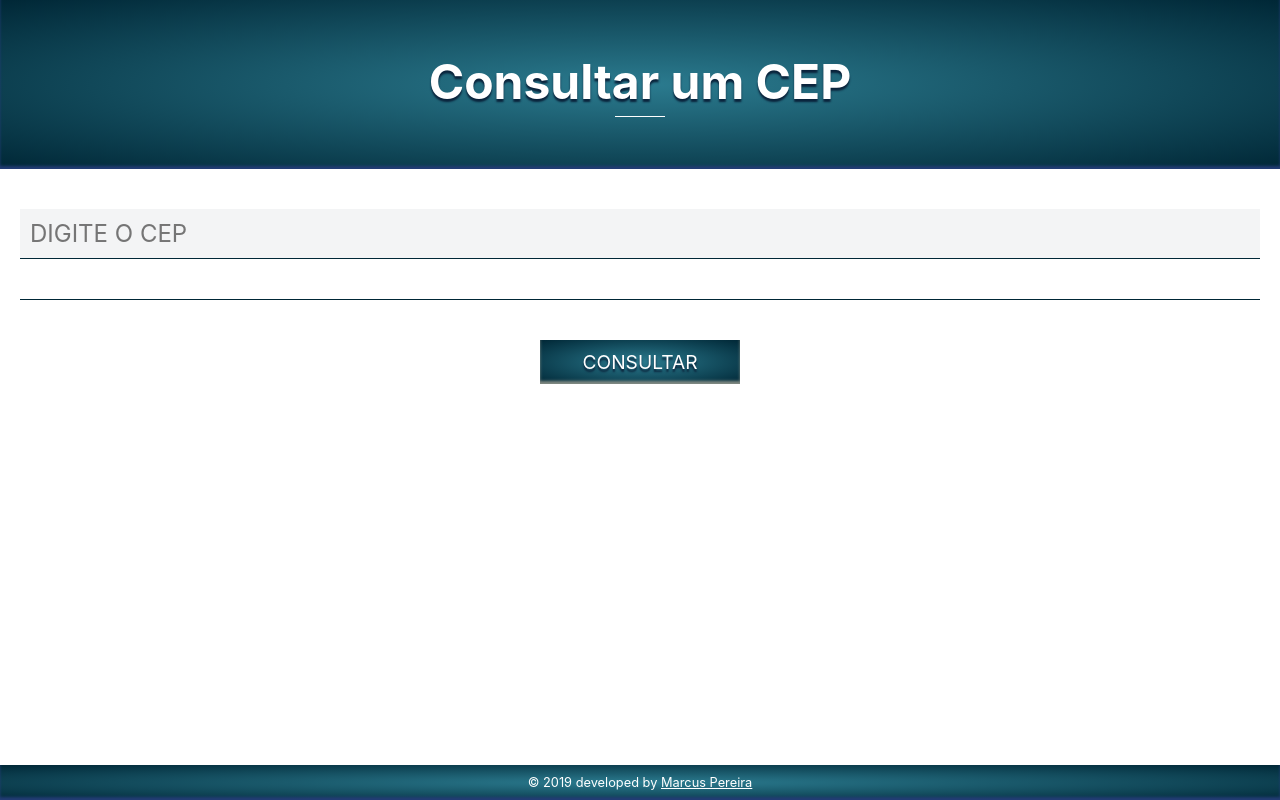
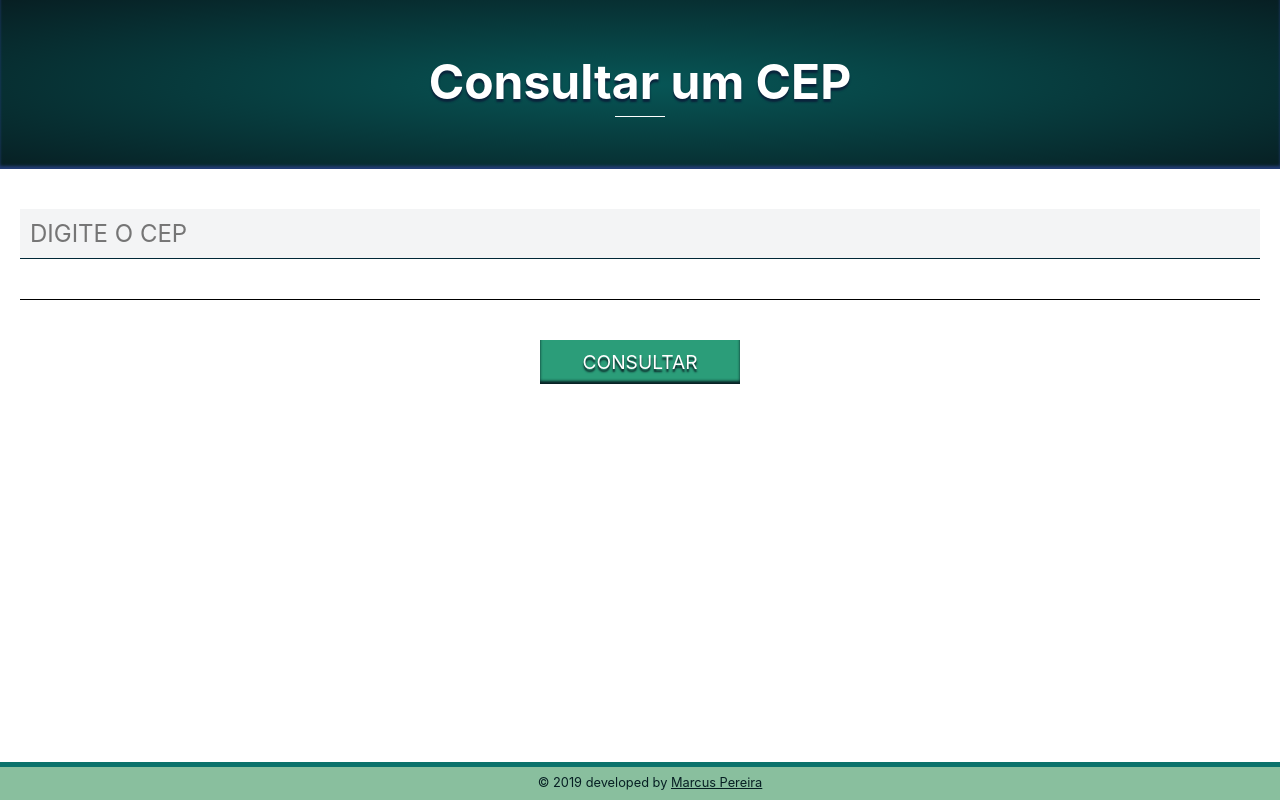
Before and after one commit to marcuspereiradev/postmon-cep, a React (Create React App) app: page / in a window 1280 px wide. Built offline with nearby package versions, Linux system fonts and the light colour scheme.

Commit message:
changing some stylesheets

```diff
--- a/src/styles/address.scss
+++ b/src/styles/address.scss
@@ -1,22 +1,22 @@
 .table {
   border-bottom: 1px solid;
-  color:  rgb(0, 39, 54);
   font-size: 1.2em;
   padding: 40px 0 0;
 
   th {
     // background: rgb(243, 244, 245);
     color: #fff;
-    background:rgb(43, 123, 143);
-    border-top: 5px solid rgb(0, 39, 54);
+    background: #075656;
+    border-top: 5px solid #071F23;
     line-height: 2em;
     padding: 3px 0 5px 20px;
     text-align: start;
-    text-shadow: 0px 3px 2px rgb(10, 35, 59);
+    text-shadow: 0px 3px 2px  #071F23;
   }
 
   td {
     background: rgb(243, 244, 245);
+    color: #071F23;
     display: block;
     padding: 10px 30px;
   }
--- a/src/styles/footer.scss
+++ b/src/styles/footer.scss
@@ -1,9 +1,9 @@
 .footer {
-  background-image: radial-gradient(rgb(43, 123, 143) , rgb(0, 39, 54));
-  box-shadow: inset 0px -3px 3px rgb(35, 61, 117);
-  color: #fff;
+  background: #89BF9E;
+  border-top: 5px solid #0B726B;
+  color: #071F23;
   font-size: 0.8em;
-  padding: 10px 0;
+  padding: 8px 0 10px 20px;
   text-align: center;
 
   a {
--- a/src/styles/header.scss
+++ b/src/styles/header.scss
@@ -1,5 +1,5 @@
 .header {
-  background-image: radial-gradient(rgb(43, 123, 143) , rgb(0, 39, 54));
+  background-image: radial-gradient(#075656 ,#071F23);
   box-shadow: inset 0px -3px 3px rgb(35, 61, 117);
   padding: 20px 0;
   text-align: center;
--- a/src/styles/home.scss
+++ b/src/styles/home.scss
@@ -22,9 +22,9 @@
 
     .btn {
       align-self: center;
-      background-image: radial-gradient(rgb(43, 123, 143) , rgb(0, 39, 54));
+      background: #2B9D79;
       border: none;
-      box-shadow: inset 0px -3px 3px rgb(130, 138, 131);
+      box-shadow: inset 0px -3px 3px #071F23;
       color:  rgb(255, 255, 255);
       cursor: pointer;
       font-family: inherit;
@@ -32,12 +32,14 @@
       margin: 40px 0;
       padding: 10px 0;
       text-transform: uppercase;
-      text-shadow: 0px 3px 2px rgb(10, 35, 59);
+      text-shadow: 0px 3px 2px #071F23;
+      transition: all .5s ease;
       width: 200px;
     }
 
     .btn:hover {
-      background-image: radial-gradient(rgb(43, 123, 143) , rgb(1, 54, 75));
+      background:#075656;
+      transition: all .5s ease;
     }
   }
 }
```
